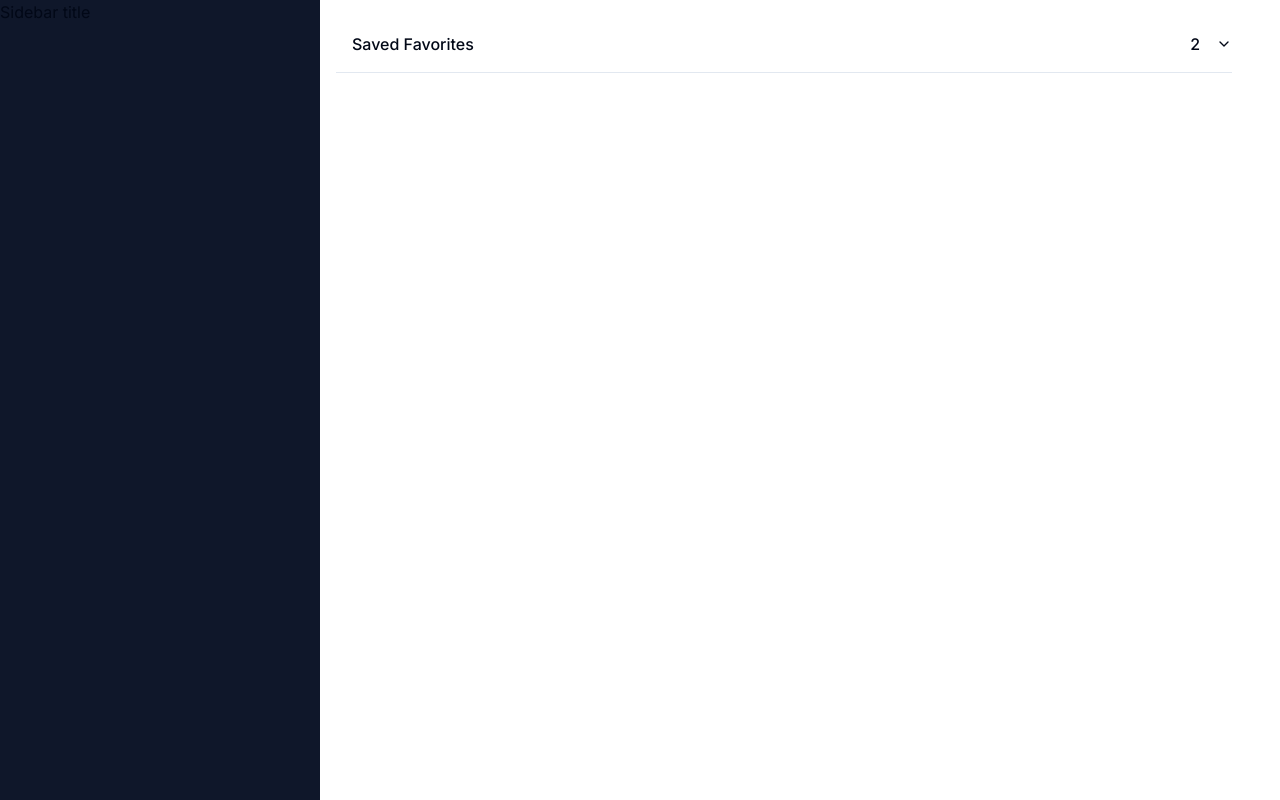
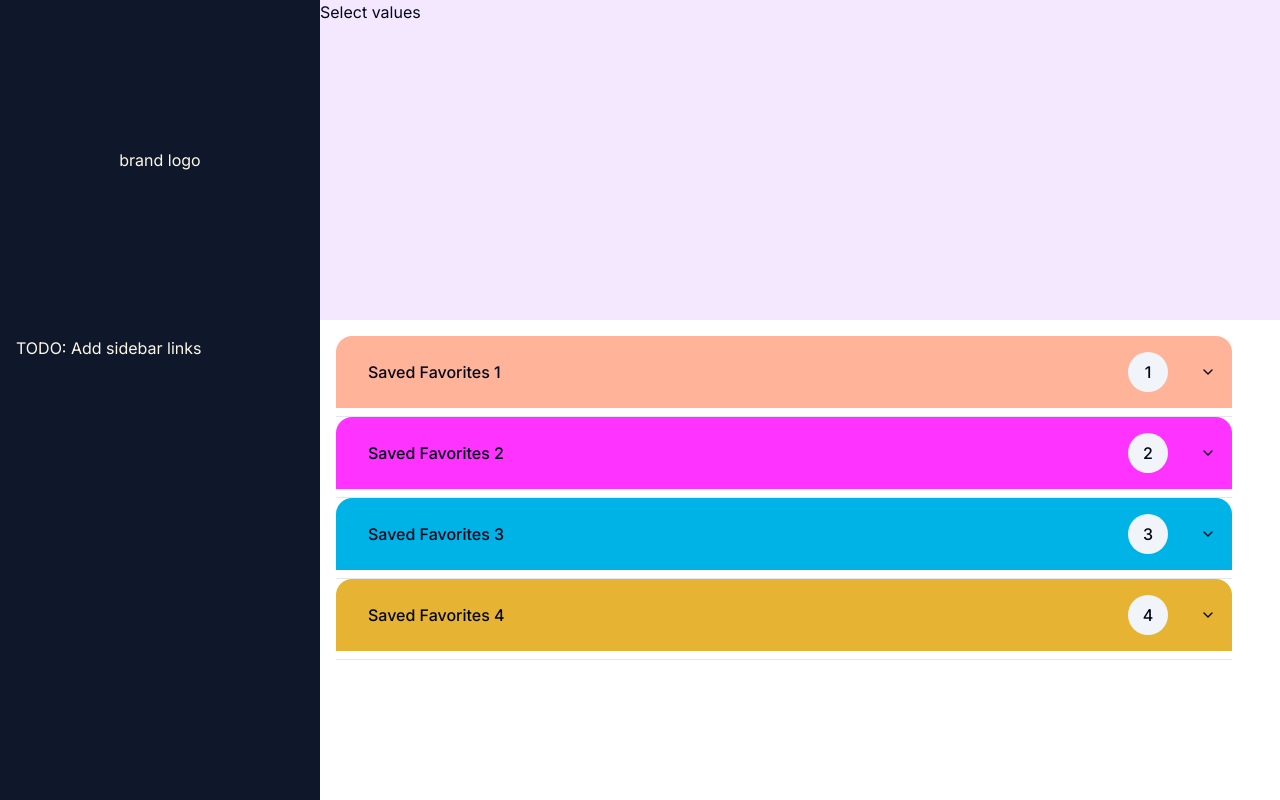
Before and after one commit to yogeshbisht/houzireal-fe, a Next.js app: page /client/dashboard in a window 1280 px wide. Built offline with nearby package versions, Linux system fonts and the light colour scheme.

Commit message:
color array, multiple expansion panel, client dashboard layout

```diff
--- a/app/client/components/sidebar.tsx
+++ /dev/null
@@ -1,11 +0,0 @@
-import React from "react";
-
-const Sidebar = () => {
-  return (
-    <div className="hidden h-screen w-80 bg-primary sm:block">
-      <h1>Sidebar title</h1>
-    </div>
-  );
-};
-
-export default Sidebar;
--- a/app/client/dashboard/page.tsx
+++ b/app/client/dashboard/page.tsx
@@ -1,14 +1,21 @@
 import ExpansionPanel from "@/components/shared/expansion-panel";
 import { Accordion } from "@/components/ui/accordion";
-import React from "react";
+import { COLORS_ARRAY } from "@/constants/colors";
 
 const ClientDashboardPage = () => {
   return (
     <div className="max-w-4xl">
-      <Accordion type="multiple">
-        <ExpansionPanel title="Saved Favorites" numberOfRows={2}>
-          Table data
-        </ExpansionPanel>
+      <Accordion type="single" collapsible>
+        {Array.from([1, 2, 3, 4]).map((item) => (
+          <ExpansionPanel
+            key={item}
+            title={`Saved Favorites ${item}`}
+            numberOfRows={item}
+            backgroundColor={COLORS_ARRAY[item]}
+          >
+            data
+          </ExpansionPanel>
+        ))}
       </Accordion>
     </div>
   );
--- a/app/client/layout.tsx
+++ b/app/client/layout.tsx
@@ -1,11 +1,17 @@
 import React from "react";
-import Sidebar from "./components/sidebar";
+import Sidebar from "@/components/common/sidebar";
+import SearchBar from "@/components/common/search-bar";
 
 const ClientLayout = ({ children }: { children: React.ReactNode }) => {
   return (
     <div className="flex">
-      <Sidebar />
-      <div className="flex-1 p-4">{children}</div>
+      <div className="hidden h-screen w-80 bg-primary sm:block">
+        <Sidebar />
+      </div>
+      <div className="flex-1">
+        <SearchBar />
+        <div className="p-4">{children}</div>
+      </div>
     </div>
   );
 };
--- /dev/null
+++ b/components/common/search-bar.tsx
@@ -0,0 +1,11 @@
+import React from "react";
+
+const SearchBar = () => {
+  return (
+    <div className="min-h-[320px] bg-purple-100">
+      <h1>Select values</h1>
+    </div>
+  );
+};
+
+export default SearchBar;
--- /dev/null
+++ b/components/common/sidebar.tsx
@@ -0,0 +1,12 @@
+import React from "react";
+
+const Sidebar = () => {
+  return (
+    <div className="invert">
+      <div className="flex h-80 items-center justify-center">brand logo</div>
+      <div className="flex flex-col p-4">TODO: Add sidebar links</div>
+    </div>
+  );
+};
+
+export default Sidebar;
--- a/components/shared/expansion-panel.tsx
+++ b/components/shared/expansion-panel.tsx
@@ -9,6 +9,7 @@ type ExpansionPanelProps = {
   icon?: React.ComponentType<React.SVGProps<SVGSVGElement>>;
   title: string;
   numberOfRows: number;
+  backgroundColor: string;
   children: React.ReactNode;
 };
 
@@ -16,17 +17,23 @@ const ExpansionPanel = ({
   icon: Icon,
   title,
   numberOfRows,
+  backgroundColor,
   children,
 }: ExpansionPanelProps) => {
   return (
-    <AccordionItem value="item-1">
-      <AccordionTrigger>
+    <AccordionItem value={title}>
+      <AccordionTrigger
+        className="mb-2 rounded-t-2xl px-4 hover:no-underline"
+        style={{ backgroundColor }}
+      >
         <div className="flex w-full items-center justify-between px-4">
           <div className="flex items-center space-x-2">
             {Icon && <Icon className="size-6" />}
             <span>{title}</span>
           </div>
-          <div>{numberOfRows}</div>
+          <div className="mr-4 flex size-10 items-center justify-center rounded-full bg-secondary">
+            {numberOfRows}
+          </div>
         </div>
       </AccordionTrigger>
       <AccordionContent>{children}</AccordionContent>
--- /dev/null
+++ b/constants/colors.ts
@@ -0,0 +1,51 @@
+const COLORS_ARRAY = [
+  "#FF6633",
+  "#FFB399",
+  "#FF33FF",
+  "#00B3E6",
+  "#E6B333",
+  "#3366E6",
+  "#99FF99",
+  "#B34D4D",
+  "#80B300",
+  "#E6B3B3",
+  "#6680B3",
+  "#66991A",
+  "#FF99E6",
+  "#CCFF1A",
+  "#FF1A66",
+  "#E6331A",
+  "#33FFCC",
+  "#66994D",
+  "#B366CC",
+  "#4D8000",
+  "#B33300",
+  "#CC80CC",
+  "#66664D",
+  "#991AFF",
+  "#E666FF",
+  "#4DB3FF",
+  "#1AB399",
+  "#E666B3",
+  "#33991A",
+  "#CC9999",
+  "#B3B31A",
+  "#00E680",
+  "#4D8066",
+  "#809980",
+  "#E6FF80",
+  "#1AFF33",
+  "#999933",
+  "#FF3380",
+  "#CCCC00",
+  "#66E64D",
+  "#4D80CC",
+  "#9900B3",
+  "#E64D66",
+  "#4DB380",
+  "#FF4D4D",
+  "#99E6E6",
+  "#6666FF",
+];
+
+export { COLORS_ARRAY };
```
